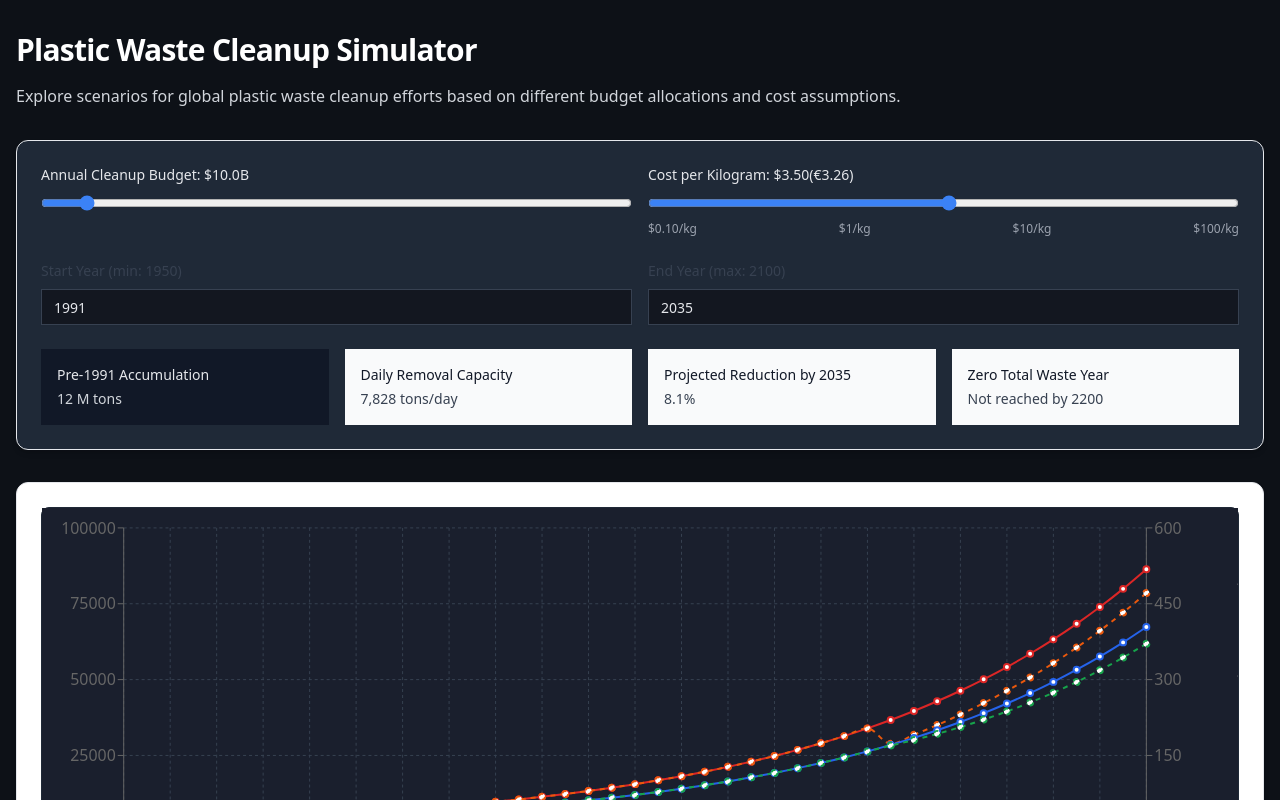
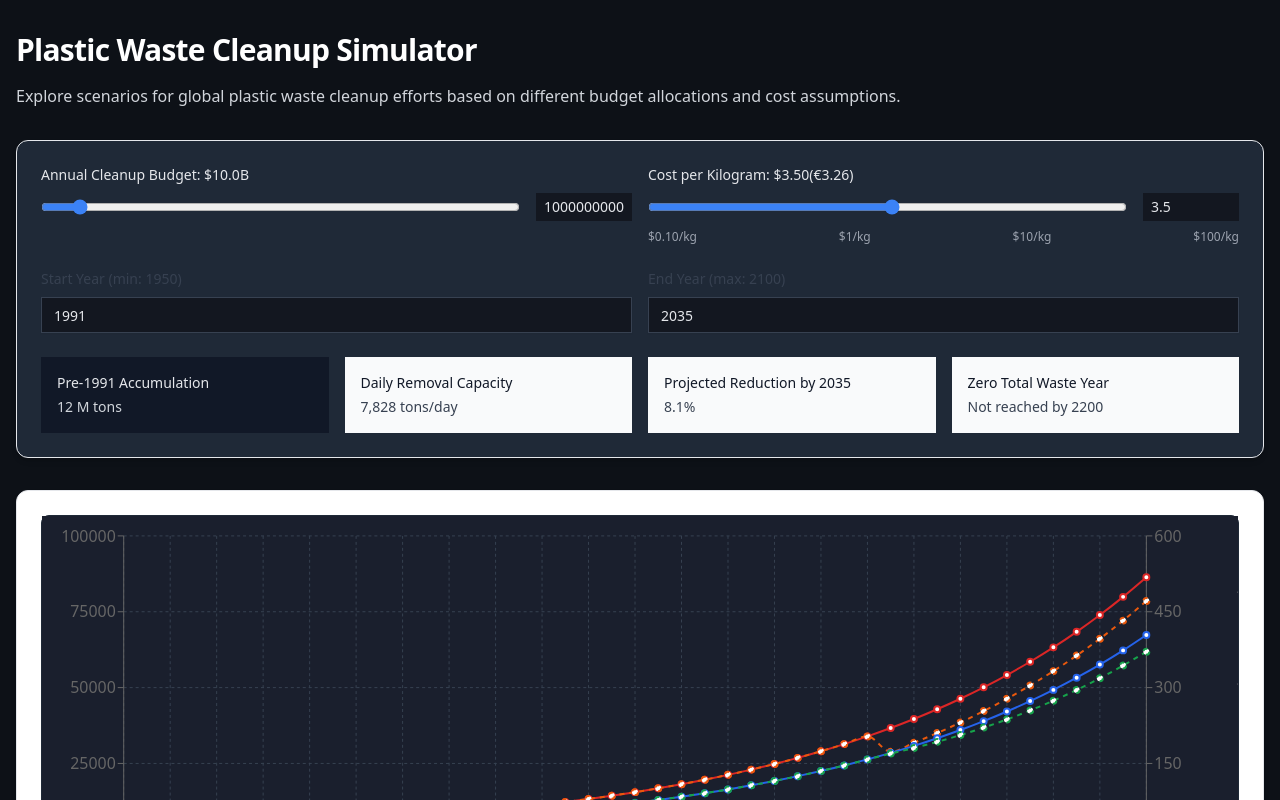
Before and after one commit to subashc2023/ocean-cleanup-simulator, a Next.js app: page / in a window 1280 px wide. Shown: the top 800 px of the page. Built offline with nearby package versions, Linux system fonts and the light colour scheme; no server answers.

Commit message:
Added alt inputs

```diff
--- a/src/components/CleanupSimulator.tsx
+++ b/src/components/CleanupSimulator.tsx
@@ -264,6 +264,20 @@ const calculateZeroYear = (latestData: DataPoint | undefined): number | null =>
 
   const initialAccumulation = data[0]?.cumulativeNoCleanupMillionTons || 0;
 
+  const handleBudgetInputChange = (e: React.ChangeEvent<HTMLInputElement>) => {
+    const value = Number(e.target.value);
+    if (!isNaN(value) && value >= 100000000 && value <= 150000000000) {
+      setAnnualBudget(value);
+    }
+  };
+
+  const handleCostInputChange = (e: React.ChangeEvent<HTMLInputElement>) => {
+    const value = Number(e.target.value);
+    if (!isNaN(value) && value >= 0.1 && value <= 100) {
+      setCostPerKg(Number(value.toFixed(2)));
+    }
+  };
+
   return (
     <div className="w-full max-w-7xl mx-auto px-4 py-8 space-y-8 bg-[#0d1117]">
       <div className="space-y-4">
@@ -277,10 +291,11 @@ const calculateZeroYear = (latestData: DataPoint | undefined): number | null =>
         <CardContent className="p-6">
           <div className="space-y-6">
             <div className="grid grid-cols-1 md:grid-cols-2 gap-4">
-              <div>
+              <div className="space-y-2">
                 <label className="block text-sm font-medium text-gray-200 mb-2">
                   Annual Cleanup Budget: {formatBudget(annualBudget)}
                 </label>
+                <div className="flex items-center gap-4">
                   <input
                     type="range"
                     min="100000000"
@@ -290,8 +305,18 @@ const calculateZeroYear = (latestData: DataPoint | undefined): number | null =>
                     onChange={(e) => setAnnualBudget(Number(e.target.value))}
                     className="w-full bg-gray-800 text-white border-gray-700 focus:ring-blue-500 focus:border-blue-500"
                   />
+                  <input
+                    type="number"
+                    min="100000000"
+                    max="150000000000"
+                    step="100000000"
+                    value={annualBudget}
+                    onChange={handleBudgetInputChange}
+                    className="w-24 bg-gray-800 text-white border-gray-700 rounded-md px-2 py-1 text-sm"
+                  />
                 </div>
-              <div>
+              </div>
+              <div className="space-y-2">
                 <label className="block text-sm font-medium text-gray-200 mb-2">
                   Cost per Kilogram: ${costPerKg.toFixed(2)}
                   {isLoadingRate ? (
@@ -300,6 +325,7 @@ const calculateZeroYear = (latestData: DataPoint | undefined): number | null =>
                     <span>(€{(costPerKg * exchangeRate).toFixed(2)})</span>
                   )}
                 </label>
+                <div className="flex items-center gap-4">
                   <input
                     type="range"
                     min="0"
@@ -309,6 +335,16 @@ const calculateZeroYear = (latestData: DataPoint | undefined): number | null =>
                     onChange={handleSliderChange}
                     className="w-full bg-gray-800 text-white border-gray-700 focus:ring-blue-500 focus:border-blue-500"
                   />
+                  <input
+                    type="number"
+                    min="0.1"
+                    max="100"
+                    step="0.1"
+                    value={costPerKg}
+                    onChange={handleCostInputChange}
+                    className="w-24 bg-gray-800 text-white border-gray-700 rounded-md px-2 py-1 text-sm"
+                  />
+                </div>
                 <div className="mt-1 text-xs text-gray-400 flex justify-between">
                   <span>$0.10/kg</span>
                   <span>$1/kg</span>
```
Lines whose indentation alone changed are shown as unchanged.
